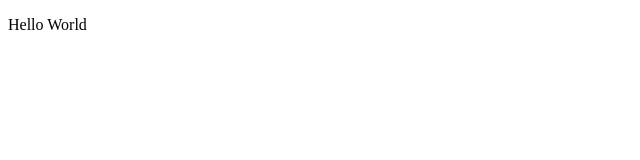
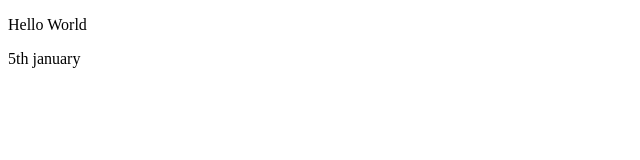
Before and after one commit to ApekshaRathod12/demo, a plain HTML site: page index.html in a window 1280 px wide. Shown: the full height of the page, 0-640 px from the left. Drawn offline with Linux system fonts and the light colour scheme.

Commit message:
Update index.html

```diff
--- a/index.html
+++ b/index.html
@@ -7,5 +7,6 @@
 </head>
 <body>
     <p>Hello World</p>
+    <p>5th january</p>
 </body>
 </html>
```
